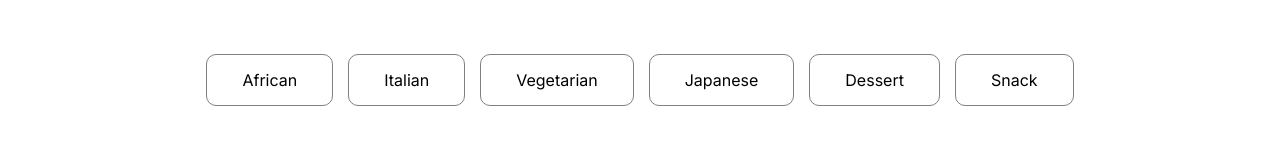
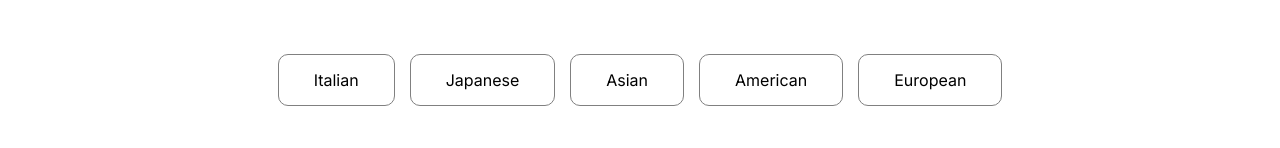
Before and after one commit to itsleonbro/pantryquest, a React (Vite) app: page /home in a window 1280 px wide. Shown: the part 598-746 px from the top of the page. Built offline with nearby package versions, Linux system fonts and the light colour scheme; no server answers.

Commit message:
remove incompatible cuisines

```diff
--- a/src/components/Categories/Categories.jsx
+++ b/src/components/Categories/Categories.jsx
@@ -6,12 +6,11 @@
     <div>
       <div>
         <ul className={styles.categories}>
-          <li>African</li>
           <li>Italian</li>
-          <li>Vegetarian</li>
           <li>Japanese</li>
-          <li>Dessert</li>
-          <li>Snack</li>
+          <li>Asian</li>
+          <li>American</li>
+          <li>European</li>
         </ul>
       </div>
     </div>
```
